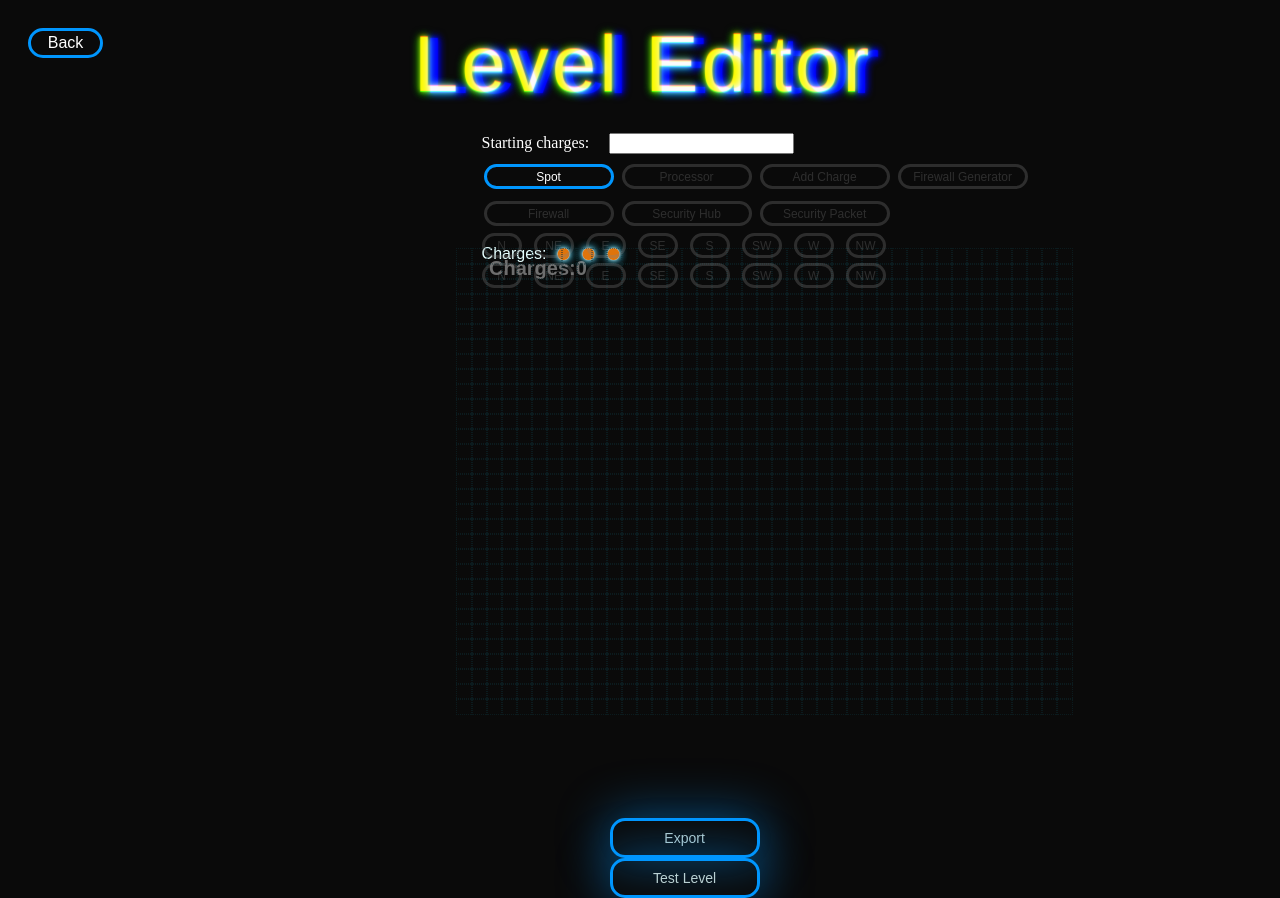
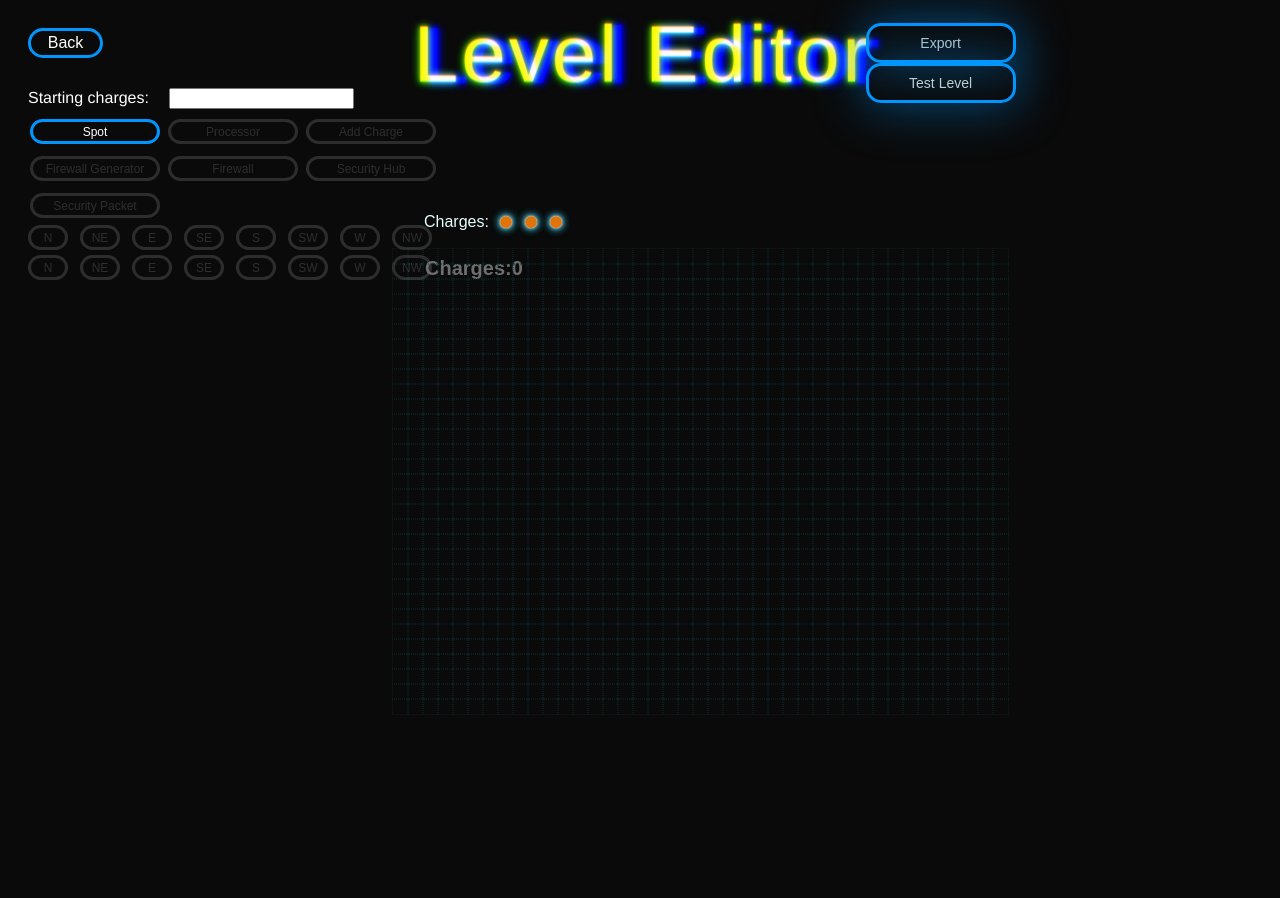
Before and after one commit to carsonbarlow/omega-glitch, a website: page src/index.html in a window 1280 px wide. After the commit the page ends 808 px from the top, so only its background shows below. Drawn offline with Linux system fonts and the light colour scheme.

Commit message:
Level Editor Revisions

```diff
--- a/src/index.html
+++ b/src/index.html
@@ -75,14 +75,14 @@
     </div>
     <button  id="level_editor_back" class="level_btn">Back</button>
     <div class="controls">
-    <span>Starting charges:</span><input style="margin-left: 20px;" id="charge_setter" type="text">
+    <span class="startingCharges">Starting charges:</span><input style="margin-left: 20px;" id="charge_setter" type="text">
     <br>
     <button class="editor_button" id="add_spot">Spot</button>
     <button class="editor_button" id="add_objective">Processor</button>
-    <button class="editor_button" id="add_charge">Add Charge</button>
-    <button class="editor_button" id="add_gate_generator">Firewall Generator</button><br>
+    <button class="editor_button" id="add_charge">Add Charge</button><br>
+    <button class="editor_button" id="add_gate_generator">Firewall Generator</button>
     <button class="editor_button" id="add_gate">Firewall</button>
-    <button class="editor_button" id="add_patrol_generator">Security Hub</button>
+    <button class="editor_button" id="add_patrol_generator">Security Hub</button><br>
     <button class="editor_button" id="add_patrol">Security Packet</button>
     <br>
     <button class="direction_button" id="path_n">N</button>
--- a/src/style.css
+++ b/src/style.css
@@ -31,7 +31,7 @@ text-align: center;
 position: absolute;
 margin: auto;
 display: inline-block;
-left: 35%;
+left: 30%;
 top: 30%;
 width: 640px;
   height: 480px;
@@ -184,7 +184,7 @@ h1 {
   text-align: center;
   font-weight: 300;
   letter-spacing: 3px;
-  margin:10px;
+  margin:0px;
 }
 
 .blue {
@@ -201,13 +201,14 @@ h1 {
 }
 .controls {
   position: absolute;
-  top: 125px;
-  left: 37%;
+  top: 80px;
+  left: 20px;
 }
 .export {
   position: absolute;
-  top: 810px;
-  left: 47%;
+  top: 15px;
+  left: 67%;
+  width: 300px;
 }
 .direction_button {
   width: 40px;
@@ -231,13 +232,13 @@ h1 {
 }
 #level_editor_context_config {
   position: absolute;
-  top: 0;
-  left: -40%;
+  top: 0px;
+  left: 1060px;
 }
 #level_editor_patrol_config {
    position: absolute;
-  top: -30px;
-  left: -40%;
+  top: 0px;
+  left: 1200px;
 }
 .editor_button {
   width: 130px;
@@ -261,8 +262,8 @@ h1 {
 }
 .charges {
   position: absolute;
-  top: 20%;
-  left: 37%;
+  top: 16%;
+  left: 32.5%;
   font-family: Arial, Helvetica, sans-serif;
   color: #E6FFFF;
 }
@@ -272,3 +273,6 @@ h1 {
   color: #DF740C;
   text-shadow: 0 0 1px #FBFBFB, 0 0 4px #B6E5EF, 0 0 8px #268398, 0 0 8px #268398, 0 0 10px #268398;
 }
+.startingCharges {
+  font-family: Helvetica Neue, sans-serif;
+}
```
